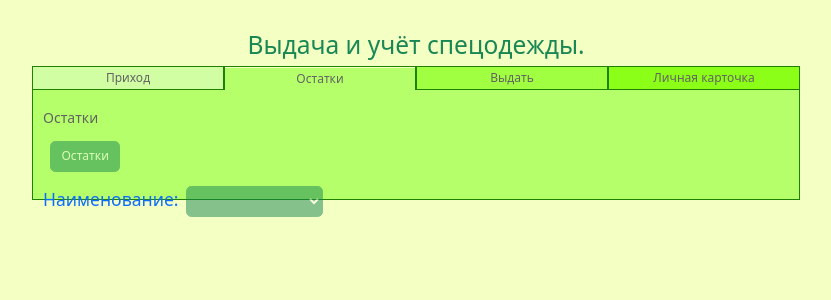
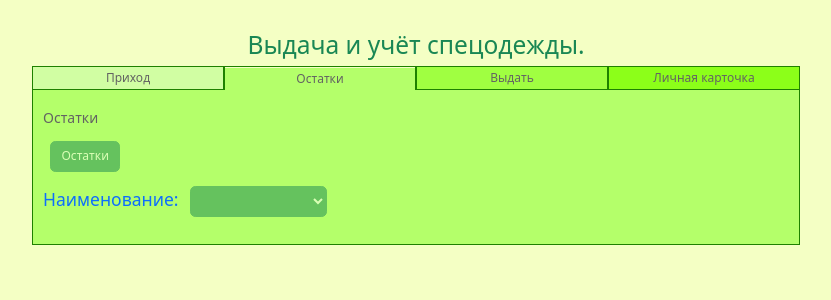
Before and after one commit to ENNA-Egor/Learn-React-Vite, a React (Vite) app: page / in a window 1280 px wide. Both pictures are taken after a click on the button "Остатки". Shown: the top 300 px of the page, without its empty margins (224-1055 px from the left). Built offline with nearby package versions, Linux system fonts and the light colour scheme.

Commit message:
Решил через span. Непонятно почему через legend не работает

```diff
--- a/src/module/Leftovers.jsx
+++ b/src/module/Leftovers.jsx
@@ -6,7 +6,7 @@ class Leftovers extends Component {
   constructor(props) {
     super(props);
     this.state = {
-      subjects: Object.keys(subjectObject)
+      subjects2: Object.keys(subjectObject)
     };
   }
 
@@ -17,12 +17,13 @@ return (
     <h2>Остатки</h2>
       <form name="form2" id="form2" action="">
         <div>
+          <div>
               <button type="button" className="btn btn-ost btn-success m-2">Остатки</button>
-              <legend className="text-primary fs-5" > Наименование:
-                <select name="subject" id="subject" className="btn btn-success m-2" value={this.state.selectedSubject} onChange={this.handleSubjectChange}>
-                  {this.state.subjects.map(subject => <option key={subject} value={subject}>{subject}</option>)}
-                </select>
-              </legend>
+          </div>
+          <span className="text-primary fs-5">Наименование: </span>
+            <select name="subject2" id="subject2" className="btn btn-success m-2" value={this.state.selectedSubject} onChange={this.handleSubjectChange}>
+              {this.state.subjects2.map(subject => <option key={subject} value={subject}>{subject}</option>)}
+            </select>
         </div>
       </form>
   </div>
```
